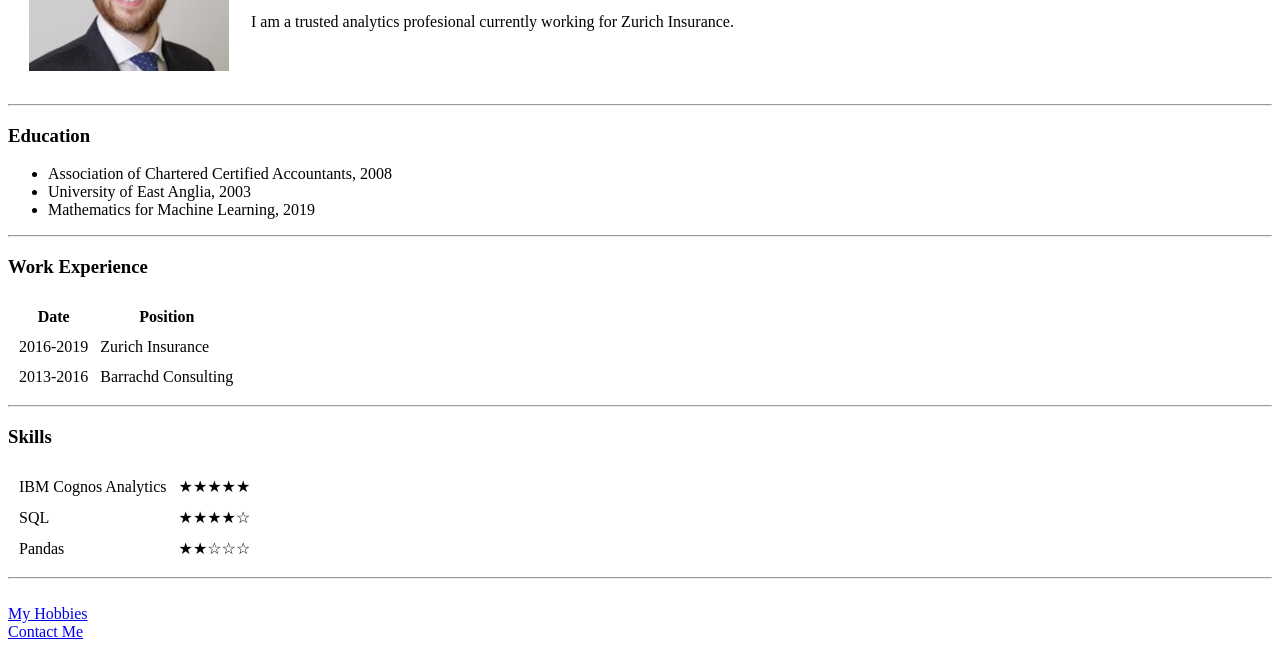
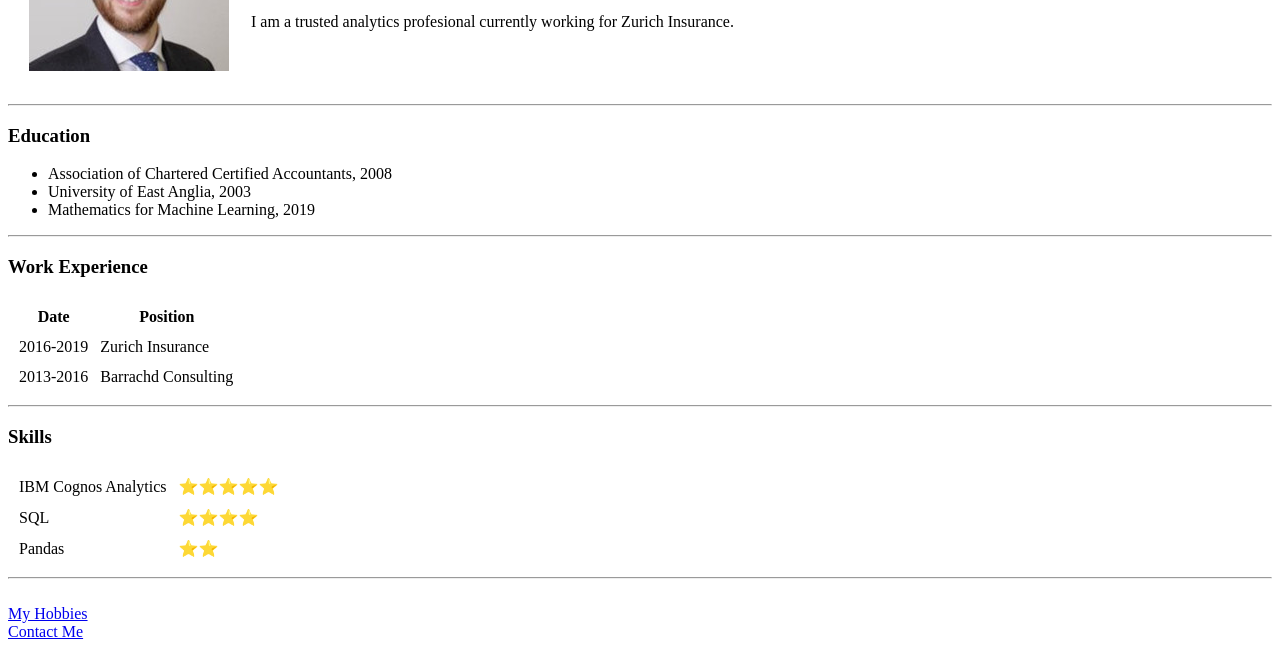
Before and after one commit to nikohunt/cv, a plain HTML site: page index.html in a window 1280 px wide. Shown: the part 158-807 px from the top of the page. Drawn offline with Linux system fonts and the light colour scheme.

Commit message:
Change star emoji

```diff
--- a/index.html
+++ b/index.html
@@ -51,15 +51,15 @@
   <table cellspacing="10">
     <tr>
       <td>IBM Cognos Analytics</td>
-      <td>★★★★★</td>
+      <td>⭐️⭐️⭐️⭐️⭐️</td>
     </tr>
     <tr>
       <td>SQL</td>
-      <td>★★★★☆</td>
+      <td>⭐️⭐️⭐️⭐️</td>
     </tr>
     <tr>
       <td>Pandas</td>
-      <td>★★☆☆☆</td>
+      <td>⭐️⭐️</td>
     </tr>
   </table>
   <hr>
```
